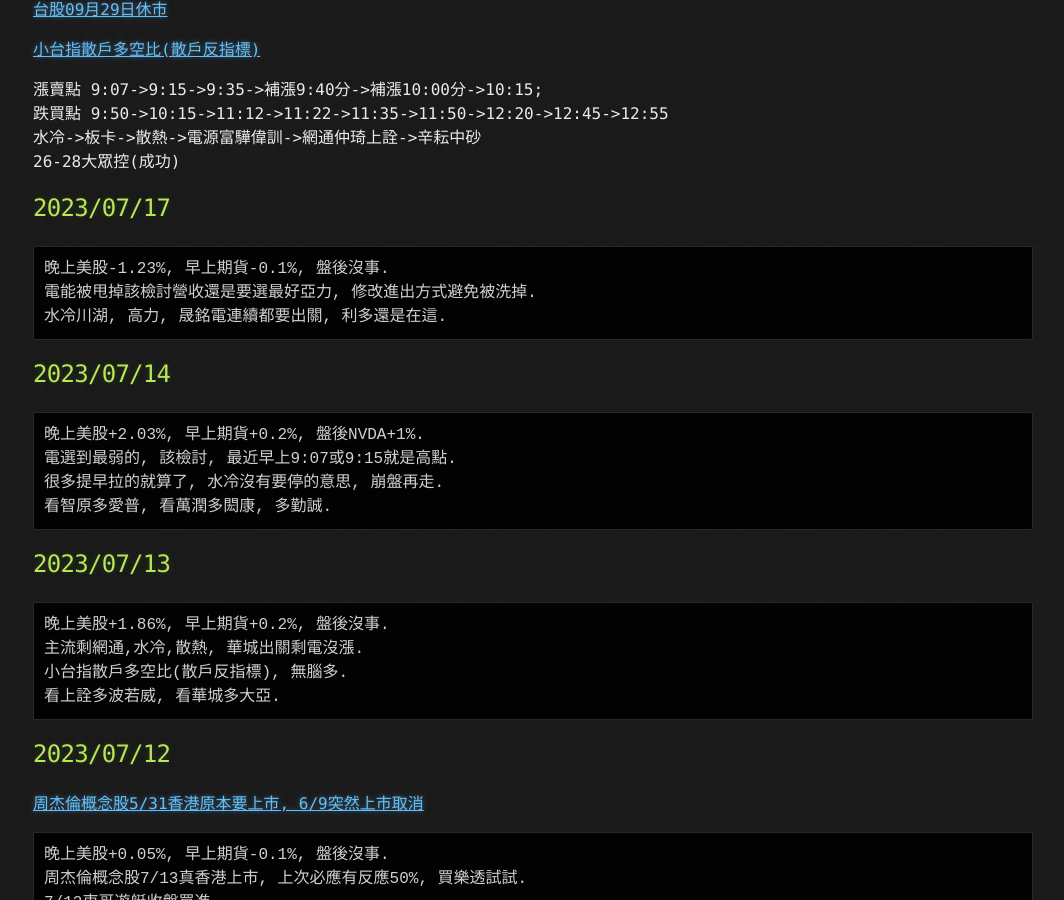
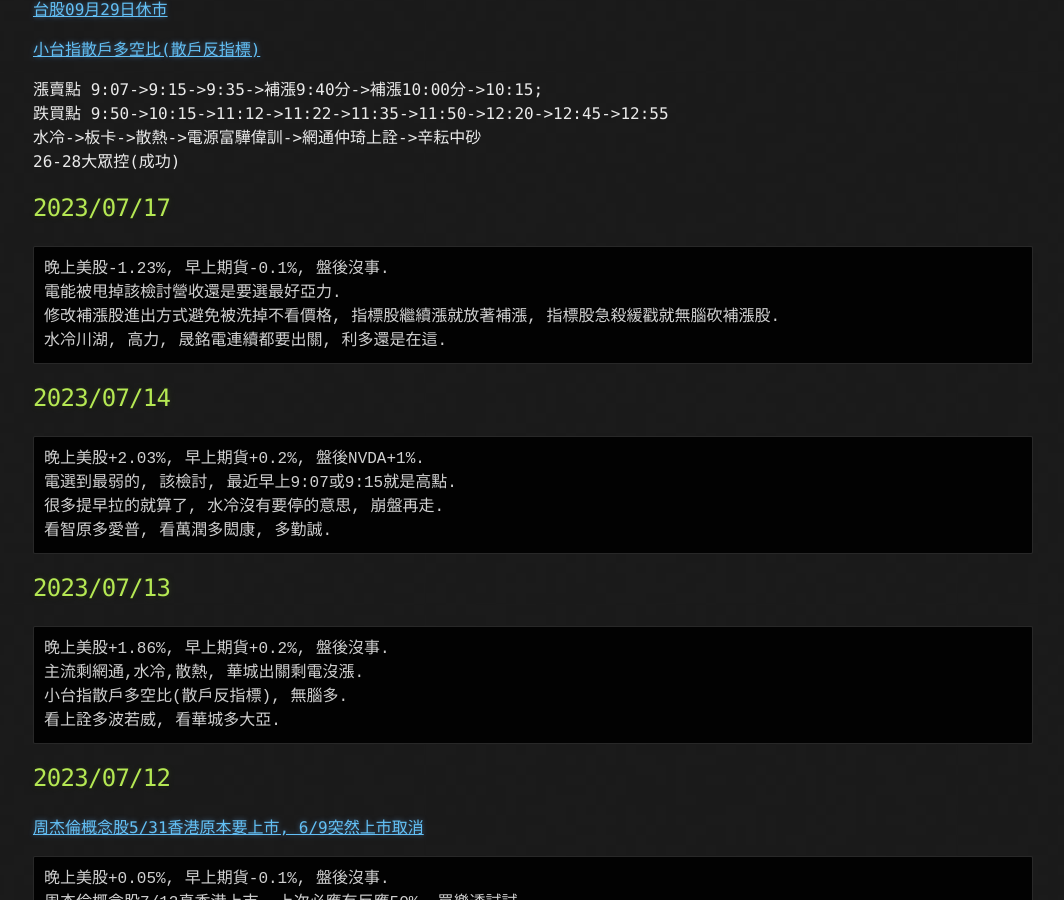
Before and after one commit to lepg5487/Stock_God, a Jekyll site: the page built from index.md, in a window 1280 px wide and 900 px high, scrolled down 460 px. Shown: the whole window, without its empty margins (107-1171 px from the left). Built offline with Jekyll 4.4.1, drawn with Linux system fonts in a browser that asks for light colours; our own code applies the rules of GitHub Pages for plain Markdown files.

Commit message:
Update index.md

````diff
--- a/index.md
+++ b/index.md
@@ -24,7 +24,8 @@
 ## 2023/07/17
 ```
 晚上美股-1.23%, 早上期貨-0.1%, 盤後沒事.
-電能被甩掉該檢討營收還是要選最好亞力, 修改進出方式避免被洗掉.
+電能被甩掉該檢討營收還是要選最好亞力.
+修改補漲股進出方式避免被洗掉不看價格, 指標股繼續漲就放著補漲, 指標股急殺緩戳就無腦砍補漲股.
 水冷川湖, 高力, 晟銘電連續都要出關, 利多還是在這.
 ```
 
````
